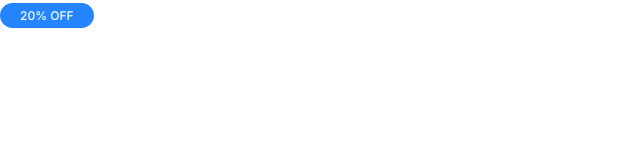
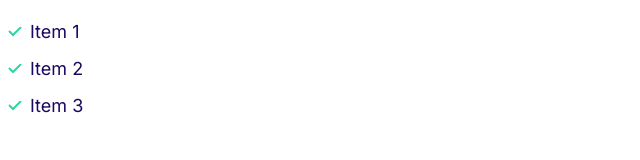
Before and after one commit to abxm2/cloudify, a plain HTML site: page index.html in a window 1280 px wide. Shown: the whole page, without its empty margins (0-640 px from the left). Drawn offline with nearby package versions, Linux system fonts and the light colour scheme.

Commit message:
Build lists components.

```diff
--- a/css/style.css
+++ b/css/style.css
@@ -122,3 +122,32 @@ a {
     font-size: 1.2rem;
   }
 }
+
+/* Lists */
+
+.list {
+  list-style: none;
+  padding-left: 0;
+  color: var(--color-headings);
+}
+
+.list--inline .list__item {
+  display: inline-block;
+  margin-right: 2rem;
+}
+
+.list--tick {
+  list-style-image: url(/images/tick.svg);
+  padding-left: 3rem;
+}
+
+.list--tick .list__item {
+  padding-left: 0.6rem;
+  margin-bottom: 1rem;
+}
+
+@media screen and (min-width: 1024px) {
+  .list--tick .list__item {
+    padding-left: 0;
+  }
+}
--- a/index.html
+++ b/index.html
@@ -22,6 +22,10 @@
     <link rel="stylesheet" href="css/style.css" />
   </head>
   <body>
-    <span class="badge badge--primary badge--small">20% OFF</span>
+    <ul class="list list--tick">
+      <li class="list__item">Item 1</li>
+      <li class="list__item">Item 2</li>
+      <li class="list__item">Item 3</li>
+    </ul>
   </body>
 </html>
```
Also changed, not shown: components/lists.html (added, +5 -0 lines), images/tick.svg (added).
